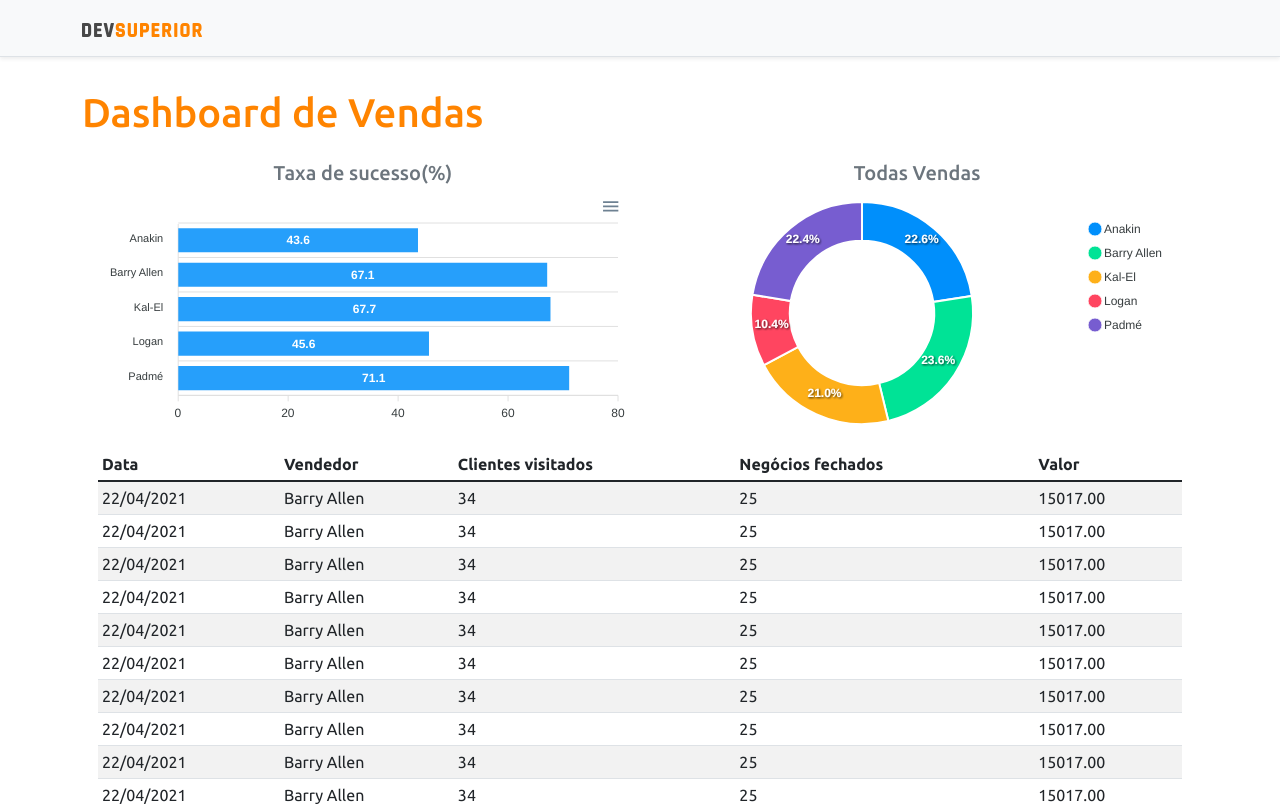
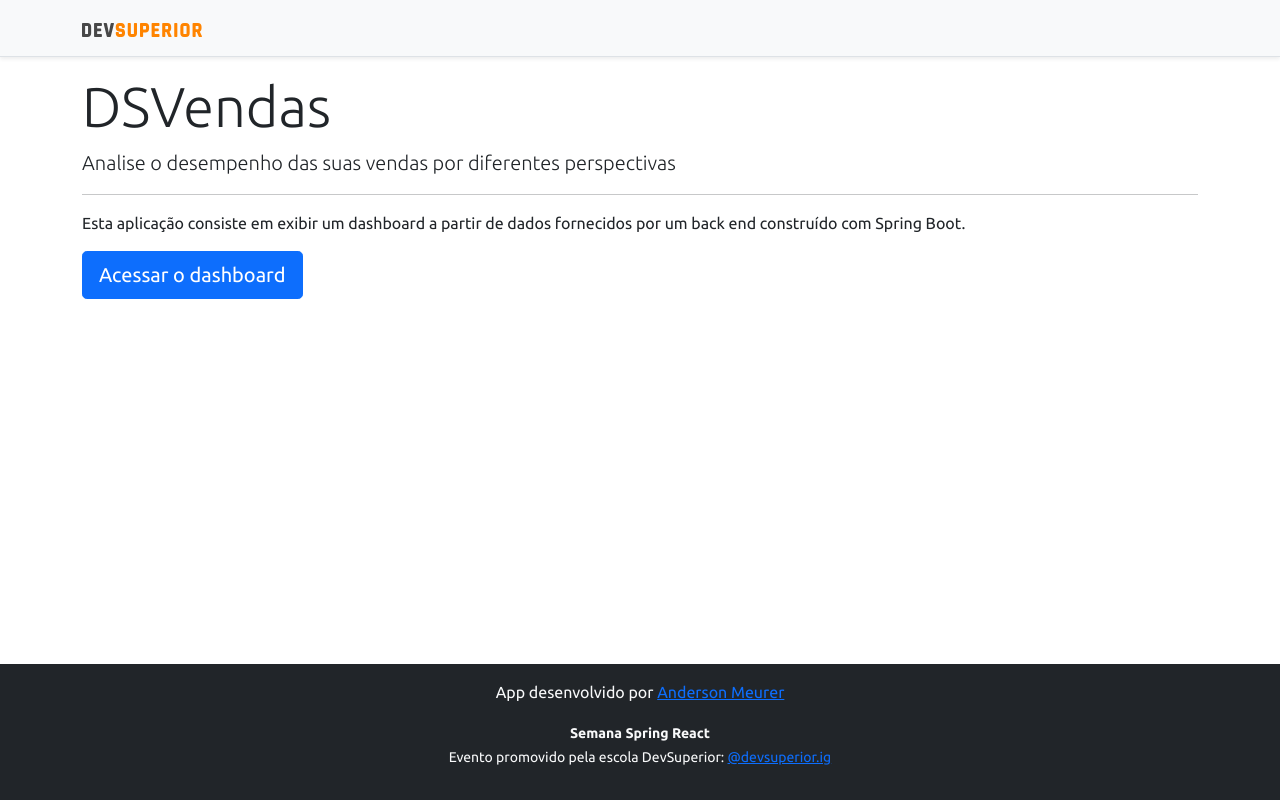
Before and after one commit to andersonmeurer/projeto-sds3, a React (Create React App) app in the folder frontend/: page / in a window 1280 px wide. Shown: the top 806 px of the page. Built offline with nearby package versions, Linux system fonts and the light colour scheme.

Commit message:
Home, navigation

```diff
--- a/frontend/src/App.tsx
+++ b/frontend/src/App.tsx
@@ -1,35 +1,8 @@
-import NavBar from "components/NavBar";
-import Footer from "components/Footer";
-import BarChart from "components/BarChart";
-import DataTable from "components/DataTable";
-import DonutChart from "components/DonutChart";
+import Routes from "Routes";
 
 function App() {
   return (
-    <>
-      <NavBar />
-      <div className="container">
-        <h1 className="text-primary py-3">Dashboard de Vendas</h1>
-        <div className="row px-3">
-          <div className="col-sm-6">
-            <h5 className="text-center text-secondary">Taxa de sucesso(%)</h5>
-            <BarChart/>
-          </div>
-
-          <div className="col-sm-6">
-            <h5 className="text-center text-secondary">Todas Vendas</h5>
-            <DonutChart />
-          </div>
-          <DataTable />
-        </div>
-
-        <div className='py-3'>
-          <h2 className='text-primary'>Todas vendas</h2>
-        </div>
-
-      </div>
-      <Footer />
-    </>
+    <Routes />
   );
 }
 
--- /dev/null
+++ b/frontend/src/Routes.tsx
@@ -0,0 +1,20 @@
+import Dashboard from 'pages/Dashboard';
+import Home from 'pages/Home';
+import { BrowserRouter, Route, Switch } from 'react-router-dom';
+
+
+function Routes() {
+    return (
+        <BrowserRouter>
+            <Switch>
+                <Route path="/" exact>
+                    <Home />
+                </Route>
+                <Route path="/dashboard">
+                    <Dashboard />
+                </Route>
+            </Switch>
+        </BrowserRouter>
+    );
+}
+export default Routes;
--- a/frontend/src/components/NavBar/index.tsx
+++ b/frontend/src/components/NavBar/index.tsx
@@ -1,11 +1,14 @@
 import ImgDsDark from 'assets/img/ds-dark.svg';
+import { Link } from "react-router-dom";
 
 function NavBar() {
     return (
         <div className="d-flex flex-column flex-md-row align-items-center p-3 px-md-4 mb-3 bg-light border-bottom shadow-sm">
             <div className="container">
                 <nav className="my-2 my-md-0 mr-md-3">
-                    <img src={ImgDsDark} alt="DevSuperior" width="120" />
+                    <Link to="/">
+                        <img src={ImgDsDark} alt="DevSuperior" width="120" />
+                    </Link>
                 </nav>
             </div>
         </div>
--- /dev/null
+++ b/frontend/src/pages/Dashboard/index.tsx
@@ -0,0 +1,31 @@
+import BarChart from "components/BarChart";
+import DataTable from "components/DataTable";
+import DonutChart from "components/DonutChart";
+import Footer from "components/Footer";
+import NavBar from "components/NavBar";
+function Dashboard() {
+    return (
+        <>
+            <NavBar />
+            <div className="container">
+                <h1 className="text-primary py-3">Dashboard de Vendas</h1>
+                <div className="row px-3">
+                    <div className="col-sm-6">
+                        <h5 className="text-center text-secondary">Taxa de sucesso(%)</h5>
+                        <BarChart />
+                    </div>
+                    <div className="col-sm-6">
+                        <h5 className="text-center text-secondary">Todas Vendas</h5>
+                        <DonutChart />
+                    </div>
+                    <DataTable />
+                </div>
+                <div className='py-3'>
+                    <h2 className='text-primary'>Todas vendas</h2>
+                </div>
+            </div>
+            <Footer />
+        </>
+    );
+}
+export default Dashboard;
--- /dev/null
+++ b/frontend/src/pages/Home/index.tsx
@@ -0,0 +1,26 @@
+import Footer from "components/Footer";
+import NavBar from "components/NavBar";
+
+import { Link } from "react-router-dom";
+
+const Home = () => {
+    return (
+        <>
+            <NavBar />
+            <div className="container">
+                <div className="jumbotron">
+                    <h1 className="display-4">DSVendas</h1>
+                    <p className="lead">Analise o desempenho das suas vendas por diferentes perspectivas</p>
+                    <hr />
+                    <p>Esta aplicação consiste em exibir um dashboard a partir de dados fornecidos por um back end construído com Spring Boot.</p>
+                    <Link to="/dashboard" className="btn btn-primary btn-lg">
+                        Acessar o dashboard
+
+                    </Link>
+                </div>
+            </div>
+            <Footer />
+        </>
+    );
+}
+export default Home;
```
